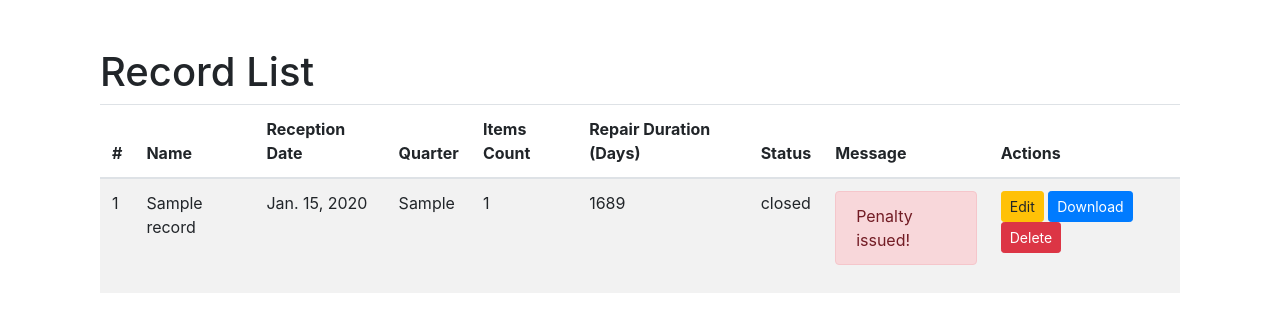
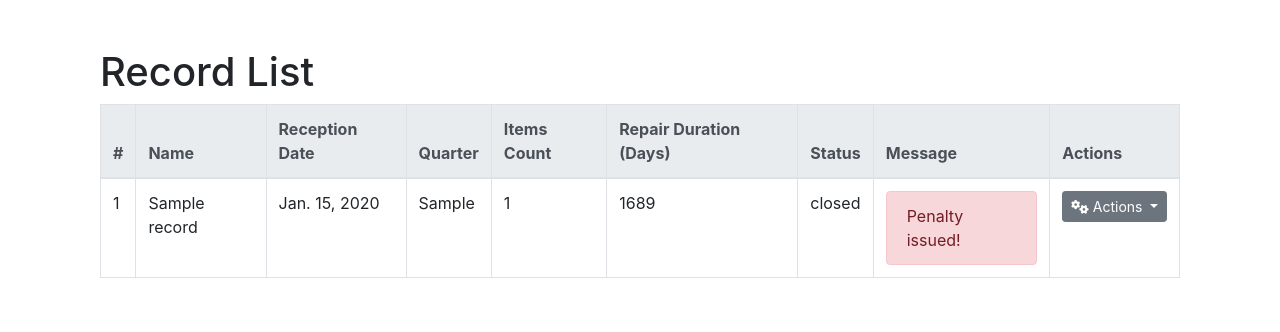
Before and after one commit to meliofog/iam_stock, a Django app: page /records/ in a window 1280 px wide. Shown: the part 56-388 px from the top of the page. Run offline with Django 5.2, Linux system fonts and the light colour scheme; tables that the repository leaves empty hold one stand-in row (values such as "Sample post"); some libraries are stand-ins or nearby versions.

Commit message:
Error handling/Design imp

```diff
--- a/inventory/templates/inventory/base.html
+++ b/inventory/templates/inventory/base.html
@@ -6,6 +6,8 @@
     <title>{% block title %}My Django App{% endblock %}</title>
     <!-- Bootstrap CSS from CDN -->
     <link href="https://stackpath.bootstrapcdn.com/bootstrap/4.5.2/css/bootstrap.min.css" rel="stylesheet">
+    <!-- Font Awesome CSS from CDN -->
+    <link href="https://cdnjs.cloudflare.com/ajax/libs/font-awesome/6.0.0-beta3/css/all.min.css" rel="stylesheet">
 </head>
 <body>
     <!-- Navigation Menu -->
@@ -32,9 +34,11 @@
         {% endblock %}
     </div>
 
-    <!-- Bootstrap JS, Popper.js, and jQuery from CDN -->
+    <!-- jQuery from CDN -->
     <script src="https://code.jquery.com/jquery-3.5.1.slim.min.js"></script>
-    <script src="https://cdn.jsdelivr.net/npm/@popperjs/core@2.9.2/dist/umd/popper.min.js"></script>
+    <!-- Popper.js from CDN -->
+    <script src="https://cdnjs.cloudflare.com/ajax/libs/popper.js/1.11.0/umd/popper.min.js"></script>
+    <!-- Bootstrap JS from CDN -->
     <script src="https://stackpath.bootstrapcdn.com/bootstrap/4.5.2/js/bootstrap.min.js"></script>
 </body>
 </html>
--- a/inventory/templates/inventory/record_list.html
+++ b/inventory/templates/inventory/record_list.html
@@ -7,8 +7,8 @@
     <h1 class="mt-5">Record List</h1>
 
     <!-- Record Table -->
-    <table class="table table-striped">
-        <thead>
+    <table class="table table-hover table-bordered">
+        <thead class="thead-light">
             <tr>
                 <th>#</th>
                 <th>Name</th>
@@ -33,25 +33,38 @@
                 <td>{{ record.status }}</td>
                 <td>
                     {% if record.message %}
-                        <div class="alert {% if record.repair_duration >= 75 and record.repair_duration <= 85 %}alert-warning{% elif record.repair_duration > 90 %}alert-danger{% else %}alert-info{% endif %}">
+                        <div class="alert {% if record.repair_duration >= 75 and record.repair_duration <= 85 %}alert-warning{% elif record.repair_duration > 90 %}alert-danger{% else %}alert-info{% endif %}" style="margin-bottom: 0;">
                             {{ record.message }}
                         </div>
                     {% endif %}
                 </td>
                 <td>
-                    <!-- Edit Button -->
-                    <a href="{% url 'edit_record' record.pk %}" class="btn btn-warning btn-sm">Edit</a>
-
-                    <!-- Download Button -->
-                    <a href="{% url 'download_record' record.pk %}" class="btn btn-primary btn-sm">Download</a>
-
-                    <!-- Delete Button -->
-                    <form method="post" action="{% url 'delete_record' record.pk %}" style="display:inline;">
-                        {% csrf_token %}
-                        <button type="submit" class="btn btn-danger btn-sm" onclick="confirmDelete(event)">Delete</button>
-                    </form>
+                    <!-- Actions Dropdown -->
+                    <div class="dropdown">
+                        <button class="btn btn-secondary btn-sm dropdown-toggle" type="button" id="dropdownMenuButton{{ forloop.counter }}" data-toggle="dropdown" aria-haspopup="true" aria-expanded="false">
+                            <i class="fas fa-cogs"></i> Actions
+                        </button>
+                        <div class="dropdown-menu" aria-labelledby="dropdownMenuButton{{ forloop.counter }}">
+                            <!-- Edit Button -->
+                            <a href="{% url 'edit_record' record.pk %}" class="dropdown-item">
+                                <i class="fas fa-edit"></i> Edit
+                            </a>
+                            <!-- Download Button -->
+                            <a href="{% url 'download_record' record.pk %}" class="dropdown-item">
+                                <i class="fas fa-download"></i> Download
+                            </a>
+                            <!-- Delete Button -->
+                            <div class="dropdown-item">
+                                <form method="post" action="{% url 'delete_record' record.pk %}" class="d-inline" onsubmit="return confirmDelete();">
+                                    {% csrf_token %}
+                                    <button type="submit" class="btn btn-link text-danger p-0" style="border: none; background: none; display: flex; align-items: center;">
+                                        <i class="fas fa-trash"></i> Delete
+                                    </button>
+                                </form>
+                            </div>
+                        </div>
+                    </div>
                 </td>
-
             </tr>
             {% endfor %}
         </tbody>
@@ -59,10 +72,8 @@
 </div>
 
 <script>
-    function confirmDelete(event) {
-        if (!confirm("Are you sure you want to delete this record?")) {
-            event.preventDefault();
-        }
+    function confirmDelete() {
+        return confirm("Are you sure you want to delete this record?");
     }
 </script>
 {% endblock %}
--- a/inventory/views.py
+++ b/inventory/views.py
@@ -9,50 +9,70 @@ from django.db.models import Count
 from io import BytesIO
 from django.utils.dateparse import parse_date
 import xlsxwriter
-# Create your views here.
+from django.core.exceptions import ValidationError
+from django.core.files.uploadedfile import InMemoryUploadedFile
+
 
 def home(request):
     form = UploadFileForm()
+    errors = []
+
     if request.method == 'POST':
         form = UploadFileForm(request.POST, request.FILES)
         if form.is_valid():
-            excel_file = request.FILES['file']
-            df = pd.read_excel(excel_file)
+            try:
+                excel_file = request.FILES['file']
 
-            for index, row in df.iterrows():
-                record_name = row['Dossier']
-                equipment_name = row['Design.']
-                ref = row['Ref']
-                sn = row['SN']
-                sn_rempl = row['SN Rempl']
-                #reception_date = row['Date de récept']
-                #delivery_status = row['Livraison']
-                #delivery_date = row['Date Livraison']
-                #bl = row['BL']
-                #year = row['YEAR']
-                #quarter = row['QUARTER']
+                # Ensure the file is a valid Excel file
+                if not isinstance(excel_file, InMemoryUploadedFile) or not excel_file.name.endswith('.xlsx'):
+                    errors.append('Please upload a valid Excel file.')
+                else:
+                    df = pd.read_excel(excel_file)
 
-                # Check if the record already exists
-                record, created = Record.objects.get_or_create(name=record_name)
+                    for index, row in df.iterrows():
+                        record_name = row.get('Dossier')
+                        equipment_name = row.get('Design.')
+                        ref = row.get('Ref')
+                        sn = row.get('SN')
+                        sn_rempl = row.get('SN Rempl')
 
-                # Check if the equipment with the same SN already exists
-                existing_equipment = Equipment.objects.filter(sn=sn).first()
+                        if not record_name or not equipment_name or not sn:
+                            errors.append(f'Missing required data in row {index + 1}.')
+                            continue
 
-                if not existing_equipment:
-                    # Create the equipment associated with the record
-                    Equipment.objects.create(
-                        name=equipment_name,
-                        record=record,
-                        ref=ref,
-                        sn=sn,
-                        sn_rempl=sn_rempl,
-                        order_index=index + 1  # Assign order_index based on the row number
-                    )
-                else:
-                    # Log or handle the case where the equipment already exists
-                    print(f"Equipment with SN {sn} already exists and was not added.")
+                        # Check if the record already exists
+                        record, created = Record.objects.get_or_create(name=record_name)
 
-            return redirect('home')
+                        # Check if the equipment with the same SN already exists
+                        existing_equipment = Equipment.objects.filter(sn=sn).first()
+
+                        if not existing_equipment:
+                            # Create the equipment associated with the record
+                            Equipment.objects.create(
+                                name=equipment_name,
+                                record=record,
+                                ref=ref,
+                                sn=sn,
+                                sn_rempl=sn_rempl,
+                                order_index=index + 1  # Assign order_index based on the row number
+                            )
+                        else:
+                            errors.append(f'Equipment with SN {sn} already exists and was not added.')
+
+                    if errors:
+                        # If there are errors, re-render the form with errors
+                        return render(request, 'inventory/home.html', {
+                            'form': form,
+                            'total_records': Record.objects.count(),
+                            'total_equipments': Equipment.objects.count(),
+                            'errors': errors,
+                        })
+                    else:
+                        return redirect('home')
+            except Exception as e:
+                errors.append(f'An error occurred: {str(e)}')
+        else:
+            errors.append('Form is not valid.')
 
     total_records = Record.objects.count()
     total_equipments = Equipment.objects.count()
@@ -61,8 +81,8 @@ def home(request):
         'form': form,
         'total_records': total_records,
         'total_equipments': total_equipments,
+        'errors': errors,
     })
-
 
 def record_list(request):
     records = Record.objects.all()
```
Also changed, not shown: inventory/templates/inventory/equipment_list.html (+9 -7 lines), inventory/templates/inventory/home.html (+11 -0 lines).
